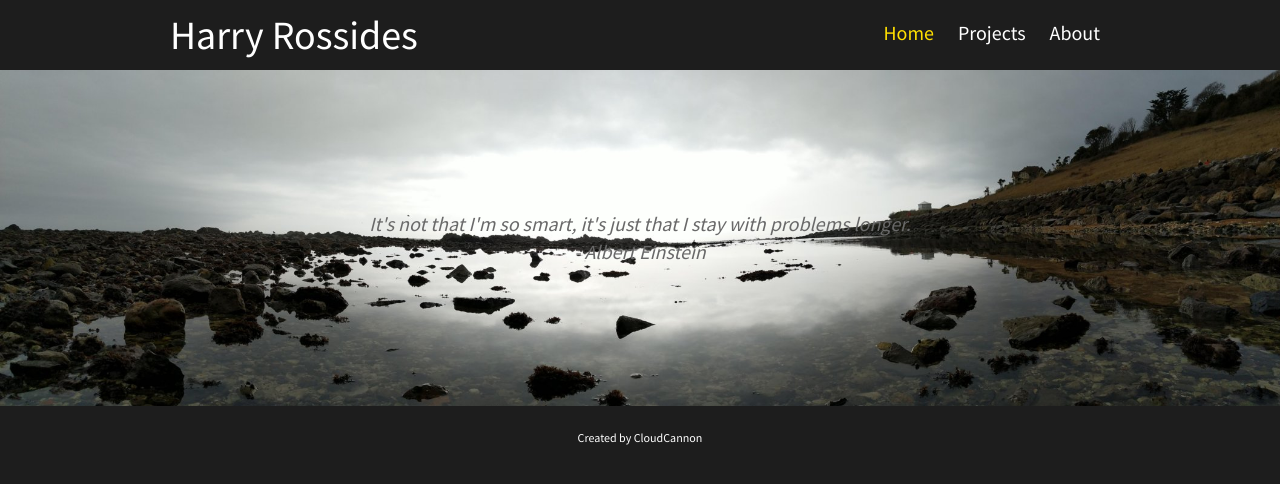
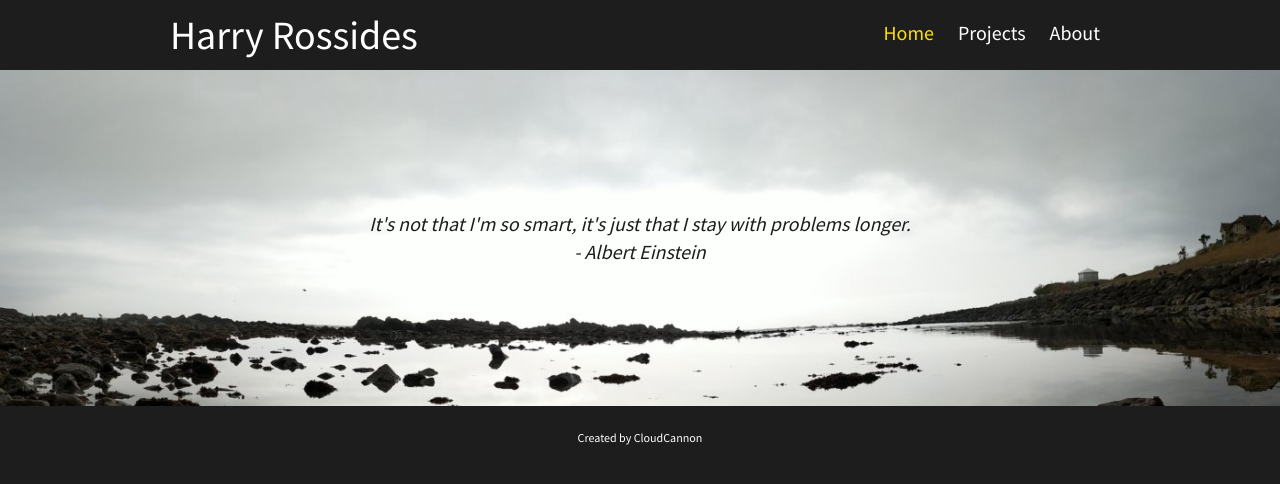
Before and after one commit to HarryRos/HarryRos.github.io, a Jekyll site: the page built from index.html, in a window 1280 px wide. Shown: the top 484 px of the page. Built offline with Jekyll 4.4.1, drawn with Linux system fonts in a browser that asks for light colours.

Commit message:
Look and feel tweaks

```diff
--- a/about.html
+++ b/about.html
@@ -8,9 +8,9 @@ navigation_weight: 3
 		<h1>Vitae</h1>
 		My name is Charalambos Rossides but most people call me Harry.<br>
 		I graduated from the Electrical and Computer Engineering School
-		at the National Technical University of Athens (NTUA) in 2014.
+		at the National Technical University of Athens (<a href="https://www.ece.ntua.gr/en">ECE-NTUA</a>) in 2014.
 		I then received the MSc degree in Systems and Control from the
-		University of Twente, The Netherlands, in 2016. In the meantime
+		University of Twente (<a href="https://www.utwente.nl/en/education/master/programmes/systems-control/">SC-UT</a>), The Netherlands, in 2016. In the meantime
 		I worked at <a href="https://www.demcon.nl/en/">DEMCON</a> advanced
 		mechatronics, Enschede, The Netherlands,
 		supporting the development of medical devices. Currently being a PhD
--- a/css/style.css
+++ b/css/style.css
@@ -119,12 +119,6 @@ p.sub-text {
 	text-align: center;
 	line-height: 28px;
 }
-p.quote {
-	font-size: 20px;
-	text-align: center;
-	line-height: 28px;
-	font-style: italic;
-}
 
 .center-text {
 	text-align: center;
@@ -196,6 +190,13 @@ p.quote {
 	border-radius: 100px;
 }
 
+.quote {
+	font-size: 20px;
+	text-align: center;
+	line-height: 28px;
+	font-style: italic;
+	color: #1D1D1D;
+}
 hr {
 	border: 1px solid #eee;
 	margin: 60px 0;
```
Also changed, not shown: images/lake.jpg.
